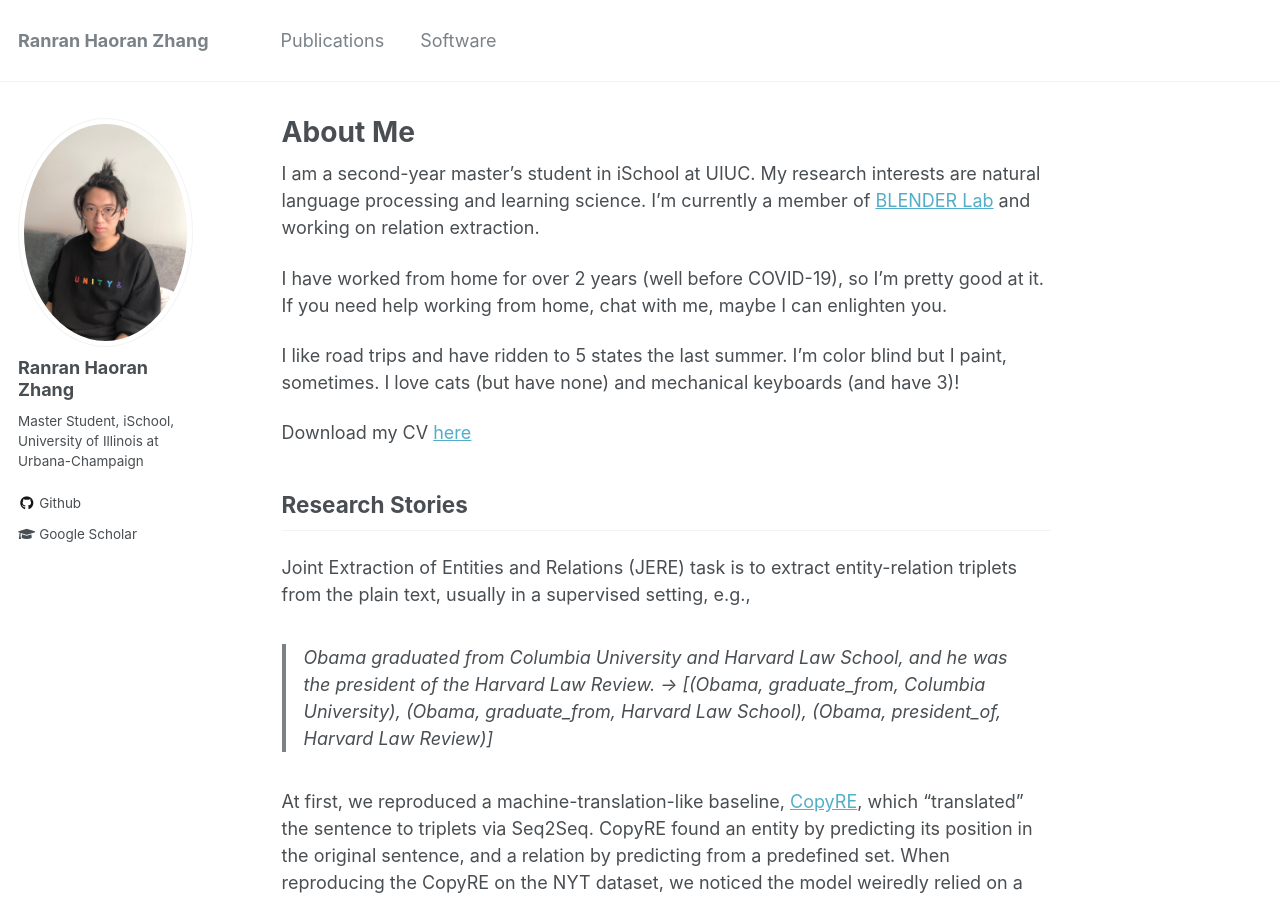
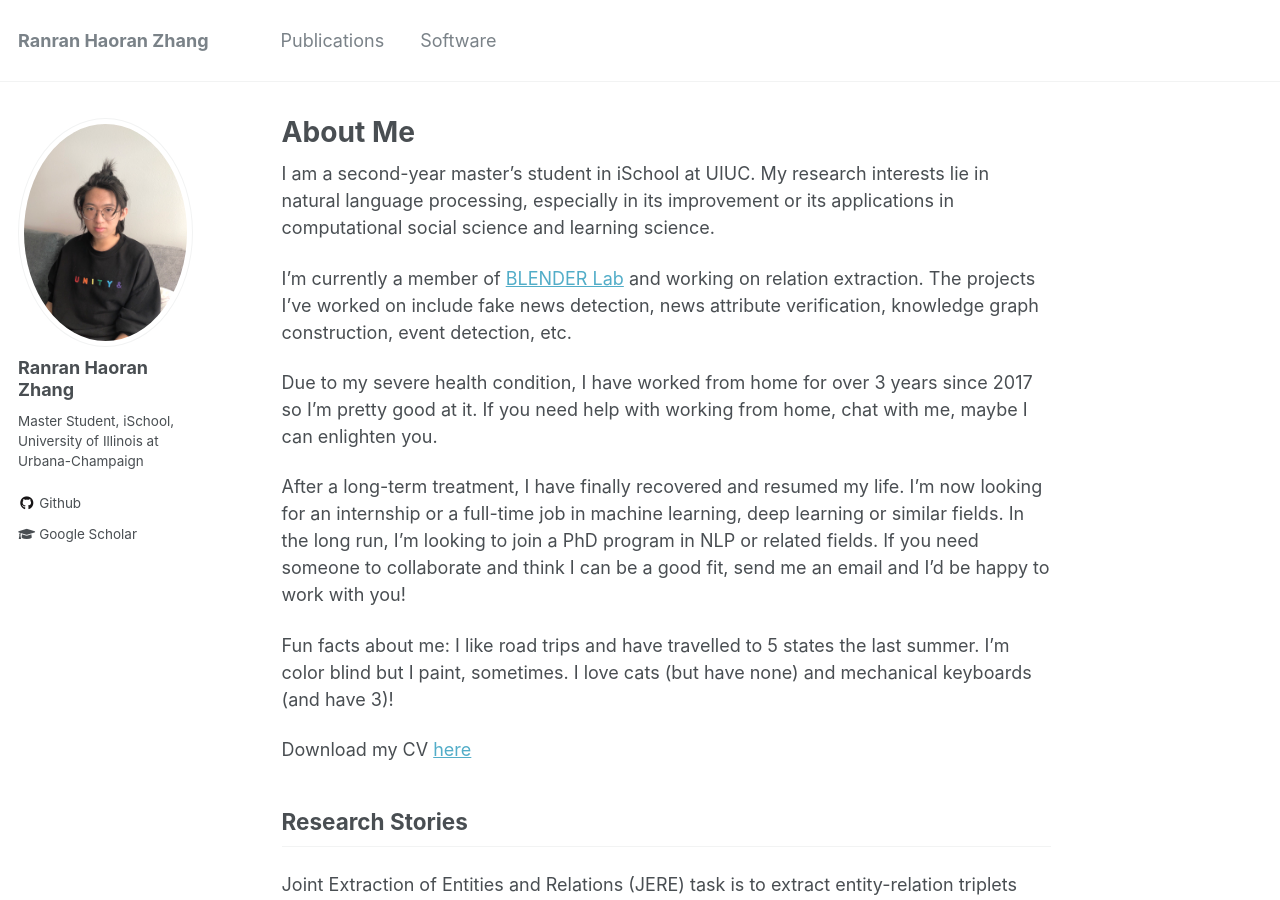
Before and after one commit to WindChimeRan/WindChimeRan.github.io, a Jekyll site: the page built from _pages/about.md, in a window 1280 px wide and 900 px high. Built offline with Jekyll 4.4.1, drawn with Linux system fonts in a browser that asks for light colours.

Commit message:
update cv

```diff
--- a/_pages/about.md
+++ b/_pages/about.md
@@ -8,15 +8,23 @@ redirect_from:
   - /about.html
 ---
 
-I am a second-year master's student in iSchool at UIUC. My research interests are natural language processing and learning science. I'm currently a member of [BLENDER Lab](http://blender.cs.illinois.edu/) and working on relation extraction.
+I am a second-year master's student in iSchool at UIUC. My research interests lie in natural language processing, especially in its improvement or its applications in computational social science and learning science.
 
-I have worked from home for over 2 years (well before COVID-19), so I'm pretty good at it. If you need help working from home, chat with me, maybe I can enlighten you.
+I'm currently a member of [BLENDER Lab](http://blender.cs.illinois.edu/) and working on relation extraction. The projects I’ve worked on include fake news detection, news attribute verification, knowledge graph construction, event detection, etc.
 
-I like road trips and have ridden to 5 states the last summer. I'm color blind but I paint, sometimes. I love cats (but have none) and mechanical keyboards (and have 3)!
+
+Due to my severe health condition, I have worked from home for over 3 years since 2017 so I’m pretty good at it. If you need help with working from home, chat with me, maybe I can enlighten you.
+
+
+After a long-term treatment, I have finally recovered and resumed my life. I’m now looking for an internship or a full-time job in machine learning, deep learning or similar fields. In the long run, I’m looking to join a PhD program in NLP or related fields. If you need someone to collaborate and think I can be a good fit, send me an email and I’d be happy to work with you!
+
+Fun facts about me: I like road trips and have travelled to 5 states the last summer. I’m color blind but I paint, sometimes. I love cats (but have none) and mechanical keyboards (and have 3)!
+
+
 
 <!-- , advised by Professor Heng Ji. Prior to joining BLENDER at UIUC, I received my bachelor’s degree in computer science at CSUST, where I was supervised by Dr. Zeng. -->
 
-Download my CV [here](https://windchimeran.github.io/files/cv2020.pdf)
+Download my CV [here](https://windchimeran.github.io/files/Haoran_Zhang_CV.pdf)
 
 ## Research Stories
 
```
Also changed, not shown: 1 other file.
